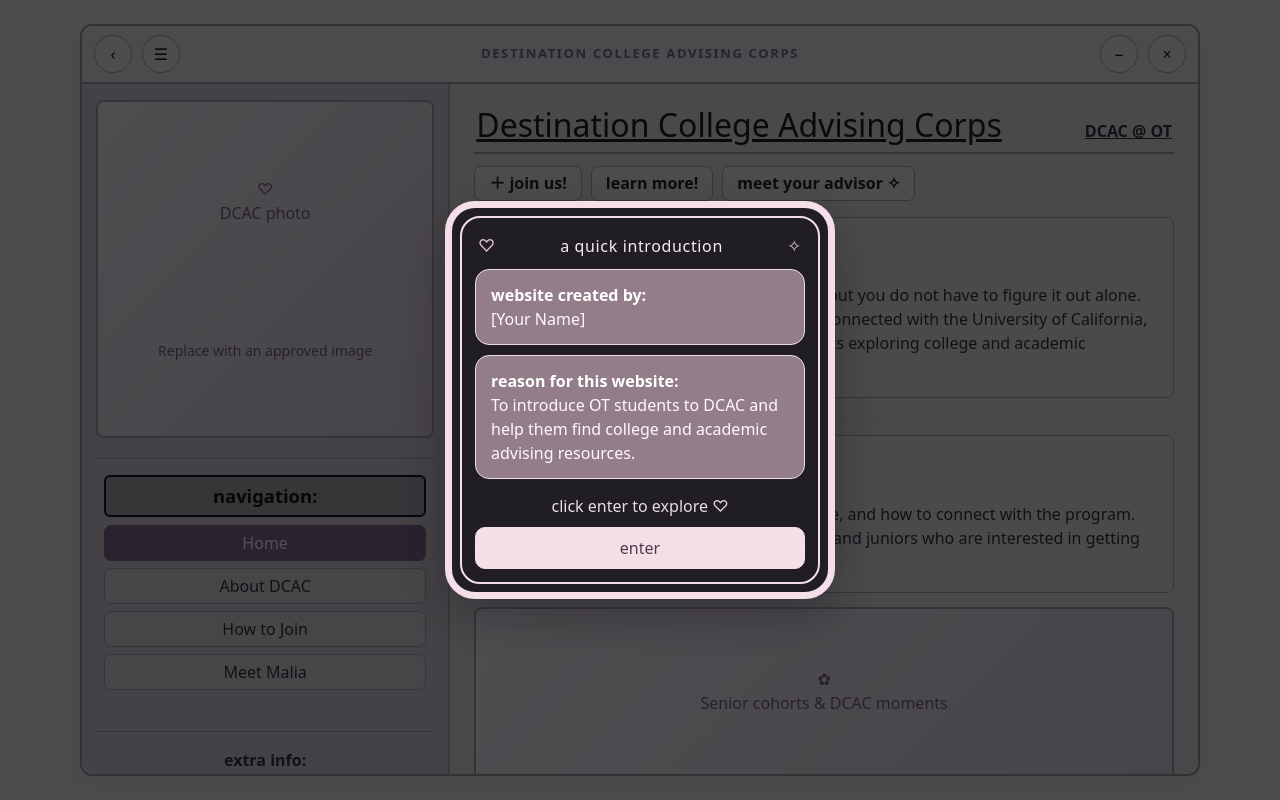
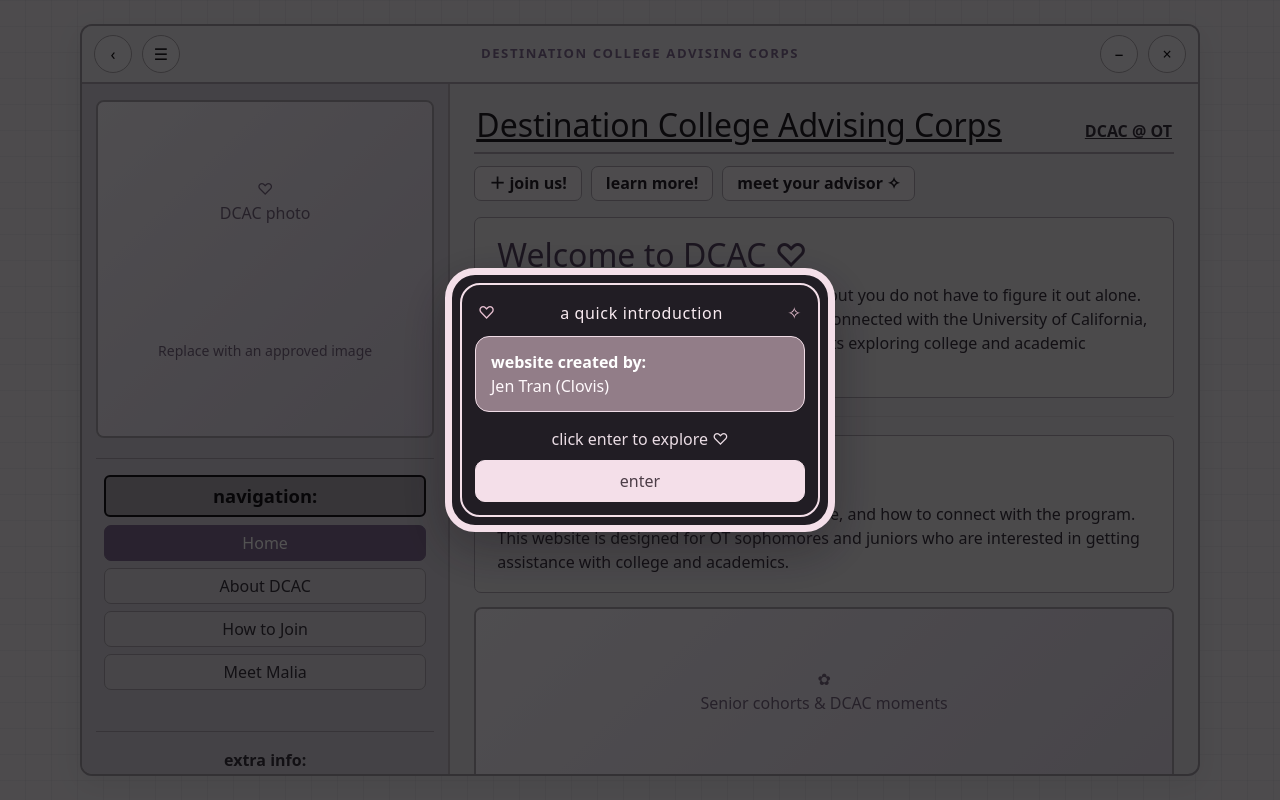
Before and after one commit to halcyonhour/UC-Berkeley-DCAC, a plain HTML site: page index.html in a window 1280 px wide. Drawn offline with nearby package versions, Linux system fonts and the light colour scheme.

Commit message:
modal adjusted - index

```diff
--- a/index.html
+++ b/index.html
@@ -71,11 +71,7 @@
         </div>
         <div class="credits-message">
           <strong>website created by:</strong><br>
-          [Your Name]
-        </div>
-        <div class="credits-message">
-          <strong>reason for this website:</strong><br>
-          To introduce OT students to DCAC and help them find college and academic advising resources.
+          Jen Tran (Clovis)
         </div>
         <div class="credits-prompt">click enter to explore ♡</div>
         <button type="button" class="credits-enter" data-bs-dismiss="modal">enter</button>
```
